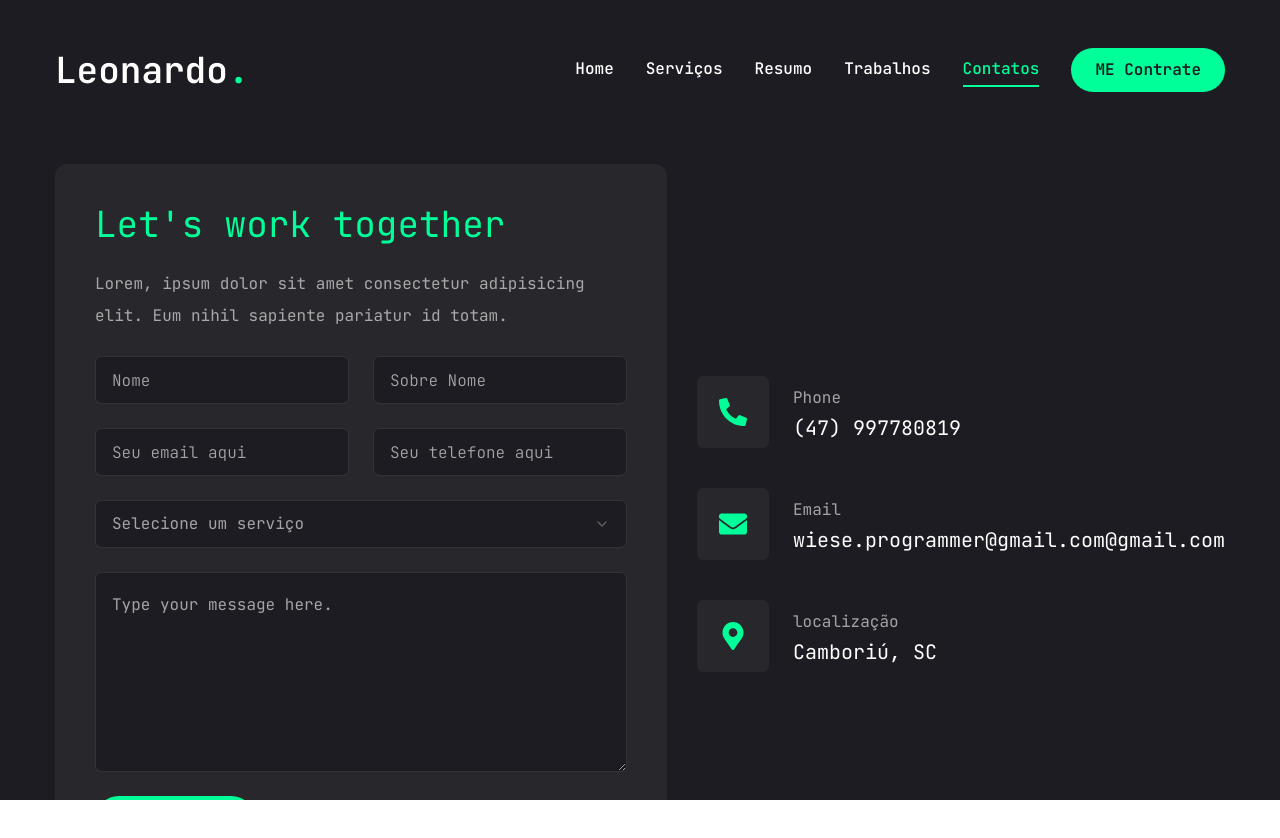
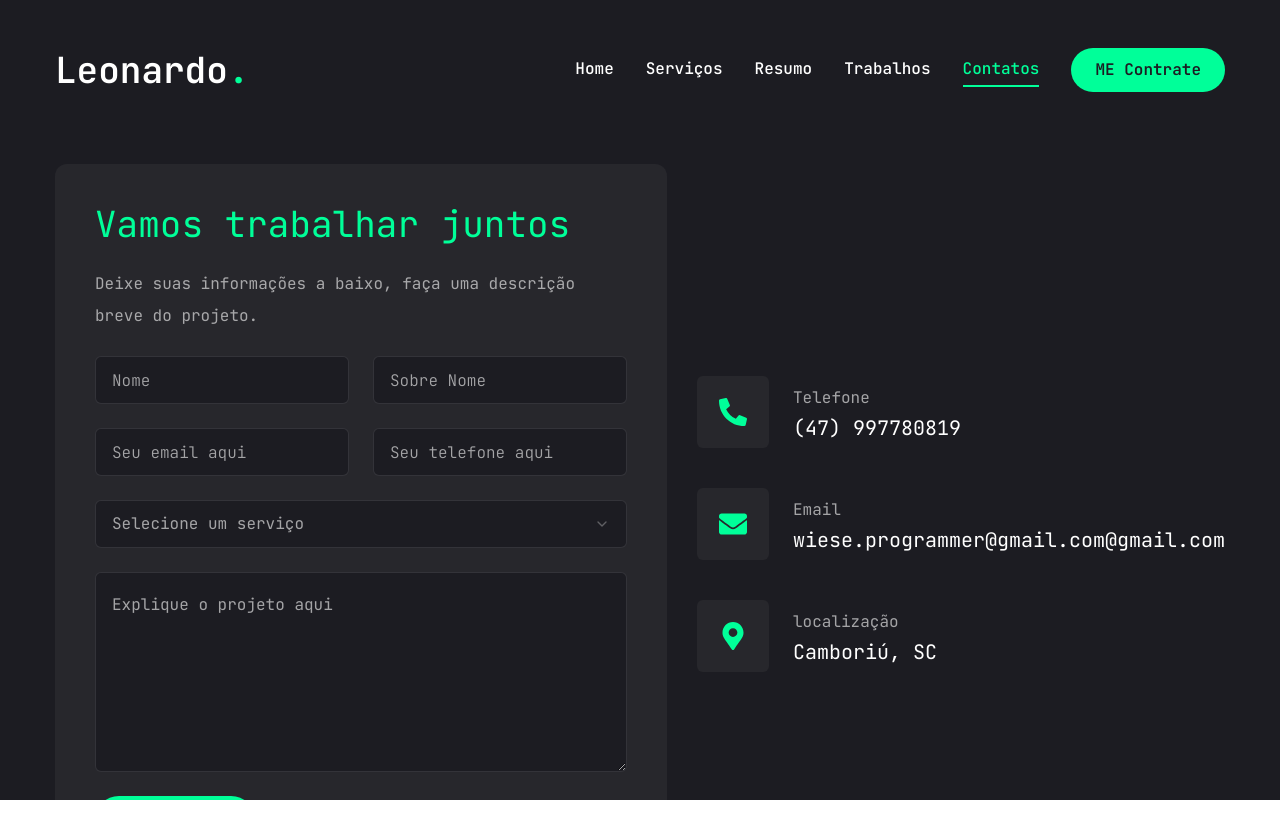
Before and after one commit to Leo-WA/new_portifolio, a Next.js app: page /contact in a window 1280 px wide. Shown: the top 838 px of the page. Built offline with nearby package versions, Linux system fonts and the light colour scheme.

Commit message:
corrigido

```diff
--- a/app/contact/page.jsx
+++ b/app/contact/page.jsx
@@ -19,7 +19,7 @@ import { FaPhoneAlt, FaEnvelope, FaMapMarkerAlt } from "react-icons/fa";
 const info = [
   {
     icon: <FaPhoneAlt />,
-    title: "Phone",
+    title: "Telefone",
     description: "(47) 997780819",
   },
   {
@@ -51,10 +51,9 @@ const Contact = () => {
           {/* form */}
           <div className="xl:w-[54%] order-2 xl:order-none">
             <form className="flex flex-col gap-6 p-10 bg-[#27272c] rounded-xl">
-              <h3 className="text-4xl text-accent">Let&apos;s work together</h3>
+              <h3 className="text-4xl text-accent">Vamos trabalhar juntos</h3>
               <p className="text-white/60">
-                Lorem, ipsum dolor sit amet consectetur adipisicing elit. Eum
-                nihil sapiente pariatur id totam.
+                Deixe suas informações a baixo, faça uma descrição breve do projeto.
               </p>
               {/* input */}
               <div className="grid grid-cols-1 md:grid-cols-2 gap-6">
@@ -70,7 +69,7 @@ const Contact = () => {
                 </SelectTrigger>
                 <SelectContent>
                   <SelectGroup>
-                    <SelectLabel>Select a service</SelectLabel>
+                    <SelectLabel>Escolha um serviço</SelectLabel>
                     <SelectItem value="est">Web Development</SelectItem>
                     <SelectItem value="cst">Gestor de trafego pago</SelectItem>
                     <SelectItem value="mst">desenvolvimento de software</SelectItem>
@@ -81,11 +80,11 @@ const Contact = () => {
               {/* textarea */}
               <Textarea
                 className="h-[200px]"
-                placeholder="Type your message here."
+                placeholder="Explique o projeto aqui"
               />
               {/* btn */}
               <Button size="md" className="max-w-40">
-                Send message
+                Envie uma mensagem
               </Button>
             </form>
           </div>
```
